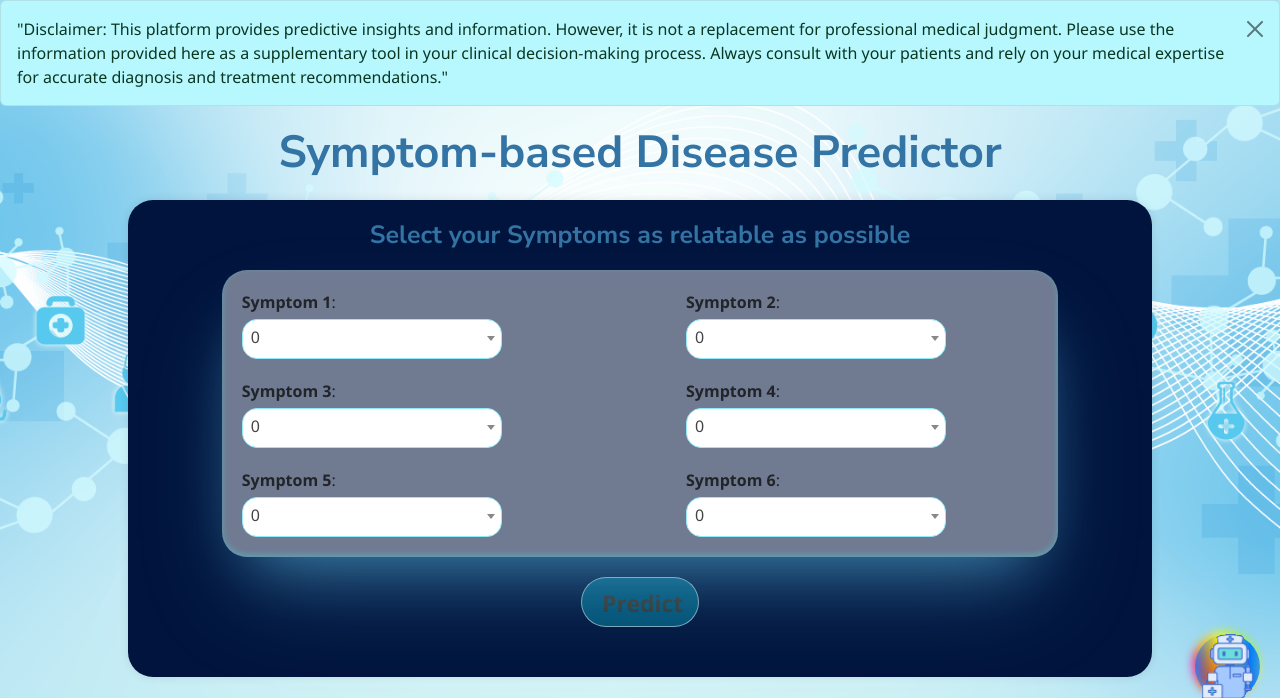
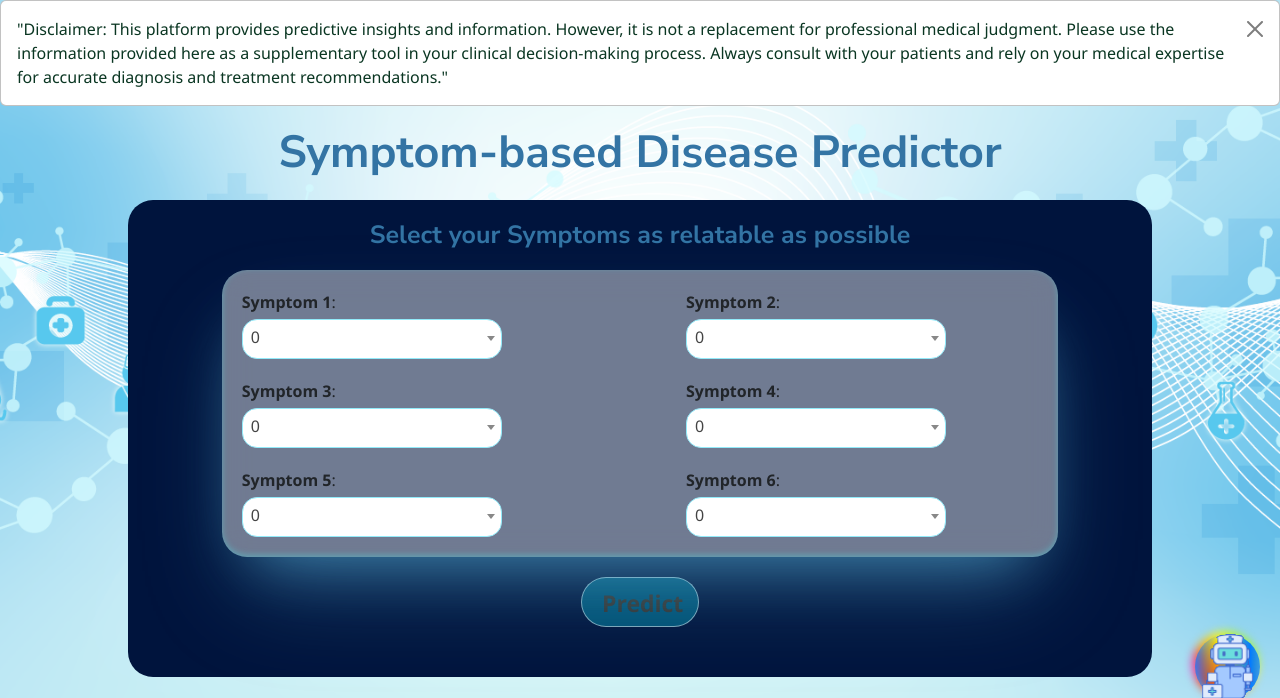
Before and after one commit to venaxin/HealthAI-Connect, a Flask app: page /symptompredict in a window 1280 px wide. Shown: the part 81-779 px from the top of the page. Run offline with Flask 3, Linux system fonts and the light colour scheme; parts of the project's set-up code (start-up, migrations or seed data) failed here and were passed over.

Commit message:
Update symptom.css

```diff
--- a/static/symptom.css
+++ b/static/symptom.css
@@ -34,9 +34,8 @@ form {
     width: 80%;
     margin: 0 auto;
     background-color: #00143d;
-        padding: 20px;
+    padding: 20px;
     border-radius: 25px;
-    box-shadow: 0 0 10px rgba(0, 0, 0, 0.1);
     display: flex;
     flex-direction: column;
 }
@@ -62,8 +61,8 @@ form h2{
 }
 .alert-success {
     --bs-alert-color: var(--bs-success-text-emphasis) ;
-    --bs-alert-bg: #b7f8ff !important;
-    --bs-alert-border-color: #9797973d !important;
+    --bs-alert-bg: #ffffff !important;
+    --bs-alert-border-color: #0000003d !important;
     --bs-alert-link-color: var(--bs-success-text-emphasis);
 }
 .select2-container--default .select2-selection--single .select2-selection__rendered {
```
